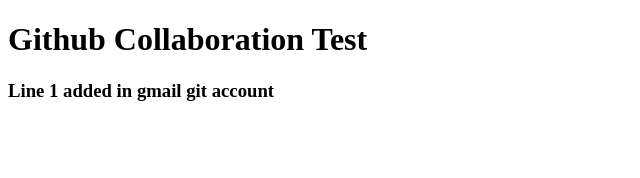
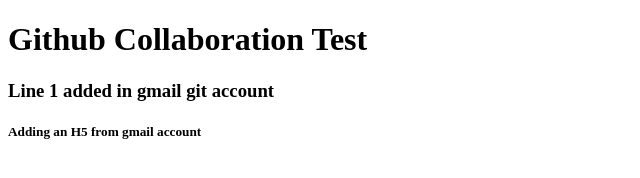
Before and after one commit to rwidtmann/my-project-test, a plain HTML site: page index.html in a window 1280 px wide. Shown: the whole page, without its empty margins (0-640 px from the left). Drawn offline with Linux system fonts and the light colour scheme.

Commit message:
Added h5 from gmail account

```diff
--- a/index.html
+++ b/index.html
@@ -11,6 +11,8 @@
 
     <h3>Line 1 added in gmail git account</h3>
 
+    <h5>Adding an H5 from gmail account</h5>
+
 
 </body>
 </html>
```
